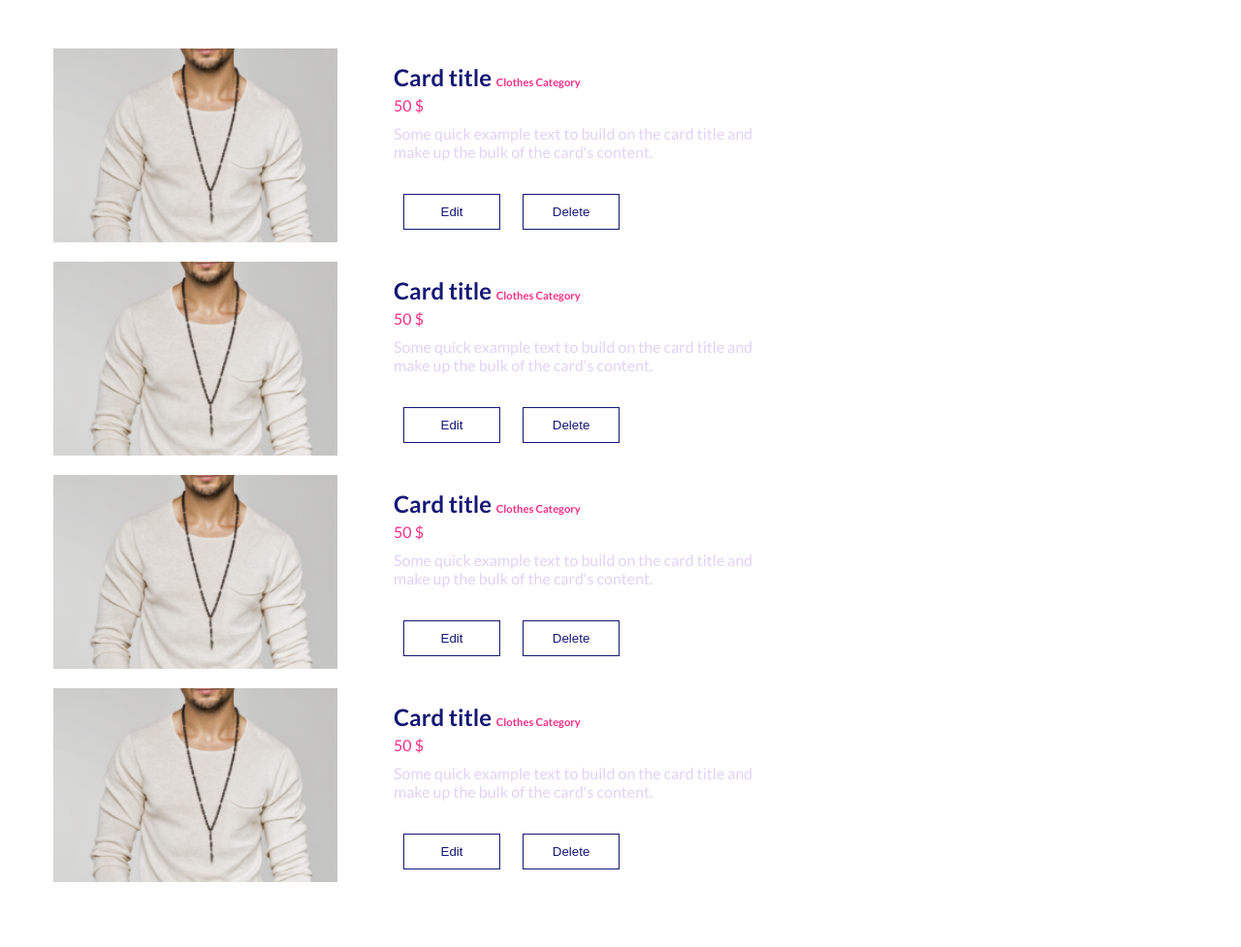
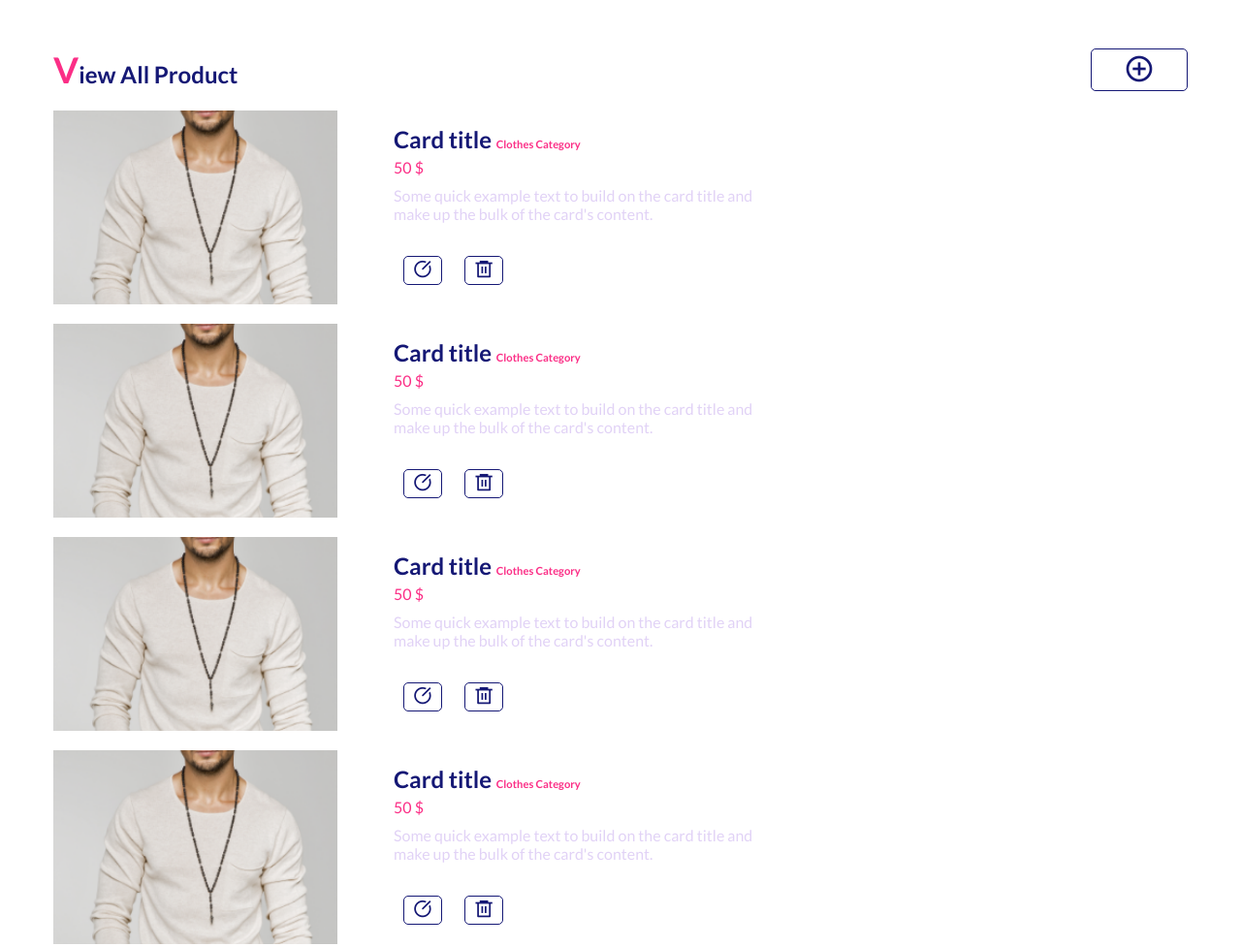
Before and after one commit to GSG-G11/ecommerce-team4, a plain HTML site: page seller-view.html in a window 1280 px wide. Shown: the whole page at 97% size. Before the commit the page ends 930 px from the top, so only its background shows below. Drawn offline with nearby package versions, Linux system fonts and the light colour scheme.

Commit message:
fixed change requested > Related #14

```diff
--- a/css/seller-view.css
+++ b/css/seller-view.css
@@ -15,14 +15,46 @@
 /* -----------------------------------------------------------------
 Style Section seller
 --------------------------------------------------------------------*/
+
+.seller {
+  margin-top: 50px;
+}
+.seller .seller-add {
+  display: flex;
+  justify-content: space-between;
+  margin-bottom: 20px;
+}
+.seller .seller-add .seller-title {
+  color: var(--NavyBlue);
+}
+.seller .seller-add .seller-title::first-letter {
+  color: var(--Pink);
+  font-size: 2.3rem;
+}
+.seller .seller-add button {
+  width: 100px;
+  background-color: transparent;
+  border-radius: 5px;
+  border: 1px solid var(--NavyBlue);
+  padding: 0px 10px;
+  color: var(--NavyBlue);
+  transition: all 0.5s ease-in-out;
+}
+.seller .seller-add button:hover {
+  background-color: var(--NavyBlue);
+  color: #fff;
+  width: 150px;
+}
+
+.seller .seller-add .ri-add-circle-line:before {
+  font-size: 2rem;
+}
 .card {
   display: flex;
   justify-content: space-between;
   margin-bottom: 20px;
 }
-.seller {
-  margin-top: 50px;
-}
+
 .card-img {
   width: 25%;
   height: 200px;
@@ -64,14 +96,19 @@ Style Section seller
 }
 .card-body button {
   display: inline-block;
-  width: 100px;
-  padding: 10px;
+  width: 40px;
+  height: 30px;
+  border-radius: 5px;
   margin: 10px;
   background-color: transparent;
   border: 1px solid var(--NavyBlue);
   color: var(--NavyBlue);
   transition: all 0.5s ease-in-out;
 }
+.ri-delete-bin-6-line:before,
+.ri-edit-circle-line:before {
+  font-size: 1.3rem;
+}
 .card-body button:hover {
   background-color: var(--NavyBlue);
   color: #fff;
--- a/seller-view.html
+++ b/seller-view.html
@@ -39,6 +39,10 @@
     <main class="page-main">
      <div class="container">
        <div class="seller">
+           <div class="seller-add">
+               <h2 class="seller-title">View All Product</h2>
+               <button> <i class="ri-add-circle-line"></i></button>
+           </div>
         <div class="card">
           <div class="card-img">
             <img src="img/product1.png" alt="product-image">
@@ -52,8 +56,8 @@
             <p class="card-text">Some quick example text to build on the card title and make up the bulk of the card's content.</p>
 
             <br>
-            <button class="card-edit">Edit</button>
-            <button class="card-delete">Delete</button>
+            <button class="card-edit"><i class="ri-edit-circle-line"></i></button>
+            <button class="card-delete"><i class="ri-delete-bin-6-line"></i></button>
           </div>
         </div>
         <div class="card">
@@ -69,8 +73,8 @@
             <p class="card-text">Some quick example text to build on the card title and make up the bulk of the card's content.</p>
 
             <br>
-            <button class="card-edit">Edit</button>
-            <button class="card-delete">Delete</button>
+            <button class="card-edit"><i class="ri-edit-circle-line"></i></button>
+            <button class="card-delete"><i class="ri-delete-bin-6-line"></i></button>
           </div>
         </div>
         <div class="card">
@@ -86,8 +90,8 @@
             <p class="card-text">Some quick example text to build on the card title and make up the bulk of the card's content.</p>
 
             <br>
-            <button class="card-edit">Edit</button>
-            <button class="card-delete">Delete</button>
+            <button class="card-edit"><i class="ri-edit-circle-line"></i></button>
+            <button class="card-delete"><i class="ri-delete-bin-6-line"></i></button>
           </div>
         </div>   <div class="card">
           <div class="card-img">
@@ -102,8 +106,8 @@
             <p class="card-text">Some quick example text to build on the card title and make up the bulk of the card's content.</p>
 
             <br>
-            <button class="card-edit">Edit</button>
-            <button class="card-delete">Delete</button>
+            <button class="card-edit"><i class="ri-edit-circle-line"></i></button>
+            <button class="card-delete"><i class="ri-delete-bin-6-line"></i></button>
           </div>
         </div>
          </div>
```
